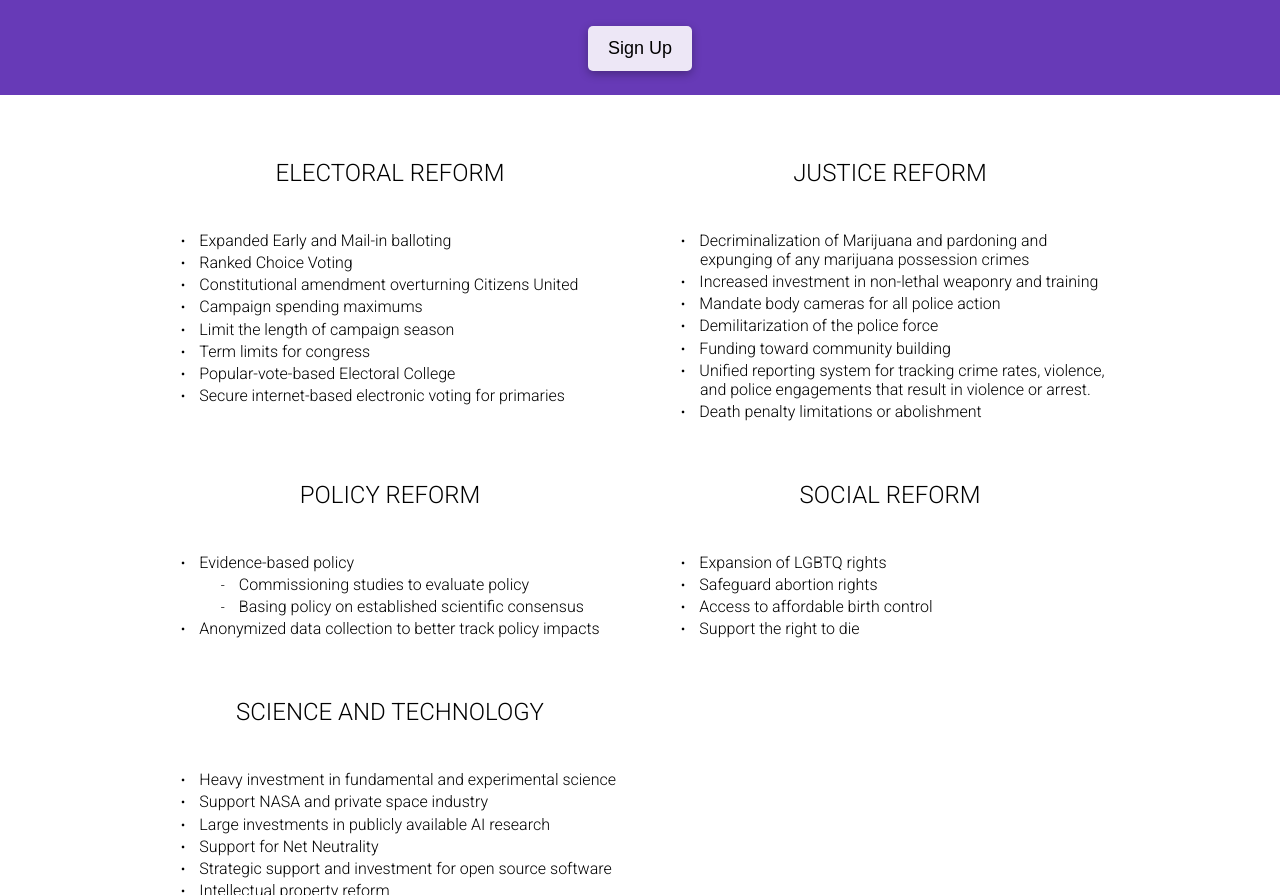
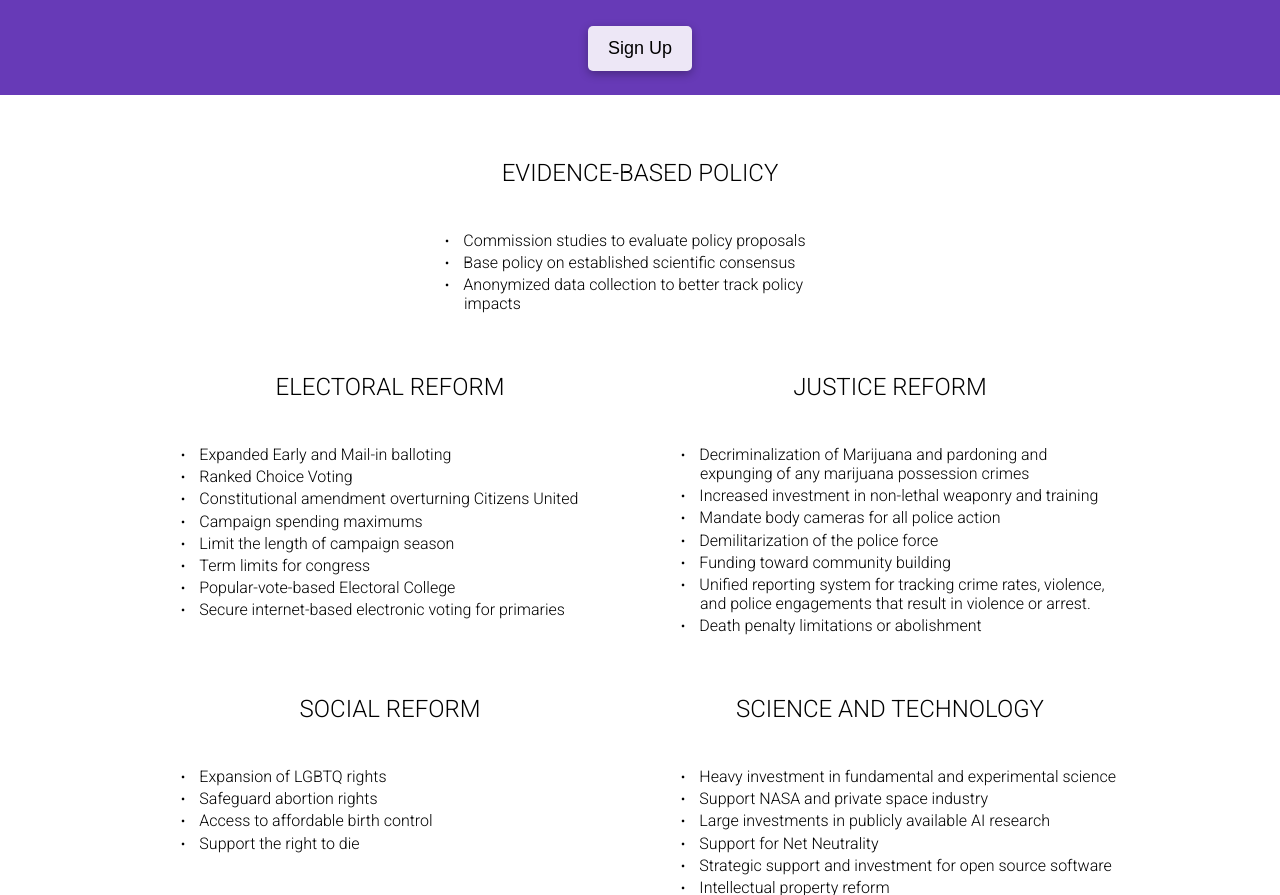
Before and after one commit to purpleparty/purpleparty.github.io, a plain HTML site: page index.html in a window 1280 px wide. Shown: the part 205-1100 px from the top of the page. Drawn offline with Linux system fonts and the light colour scheme.

Commit message:
Reformating

```diff
--- a/index.html
+++ b/index.html
@@ -109,6 +109,12 @@ button {
   margin-left: -20px;
   margin-right: -20px;
 }
+.policy {
+  margin-left: auto;
+  margin-right: auto;
+  width: 45%;
+  display: block;
+}
 
     </style>
   </head>
@@ -118,6 +124,15 @@ button {
       <button id="sign-up" onclick="window.scrollTo(0, document.body.scrollHeight)">Sign Up</button>
     </div>
     <div class="platform content">
+  <div class="policy">
+
+    <h2><a id="Policy_Reform_13"></a>Evidence-based Policy</h2>
+    <ul>
+      <li>Commission studies to evaluate policy proposals</li>
+      <li>Base policy on established scientific consensus</li>
+      <li>Anonymized data collection to better track policy impacts</li>
+    </ul>
+</div>
 <div class="row clearfix">
 
 <div class="half-width-column">
@@ -148,19 +163,6 @@ button {
 </div>
 
 <div class="half-width-column">
-  <h2><a id="Policy_Reform_13"></a>Policy Reform</h2>
-  <ul>
-    <li>Evidence-based policy
-      <ul>
-        <li>Commissioning studies to evaluate policy</li>
-        <li>Basing policy on established scientific consensus</li>
-      </ul>
-    </li>
-    <li>Anonymized data collection to better track policy impacts</li>
-  </ul>
-</div>
-
-<div class="half-width-column">
   <h2><a id="Social_Reform_21"></a>Social Reform</h2>
   <ul>
     <li>Expansion of LGBTQ rights </li>
```
